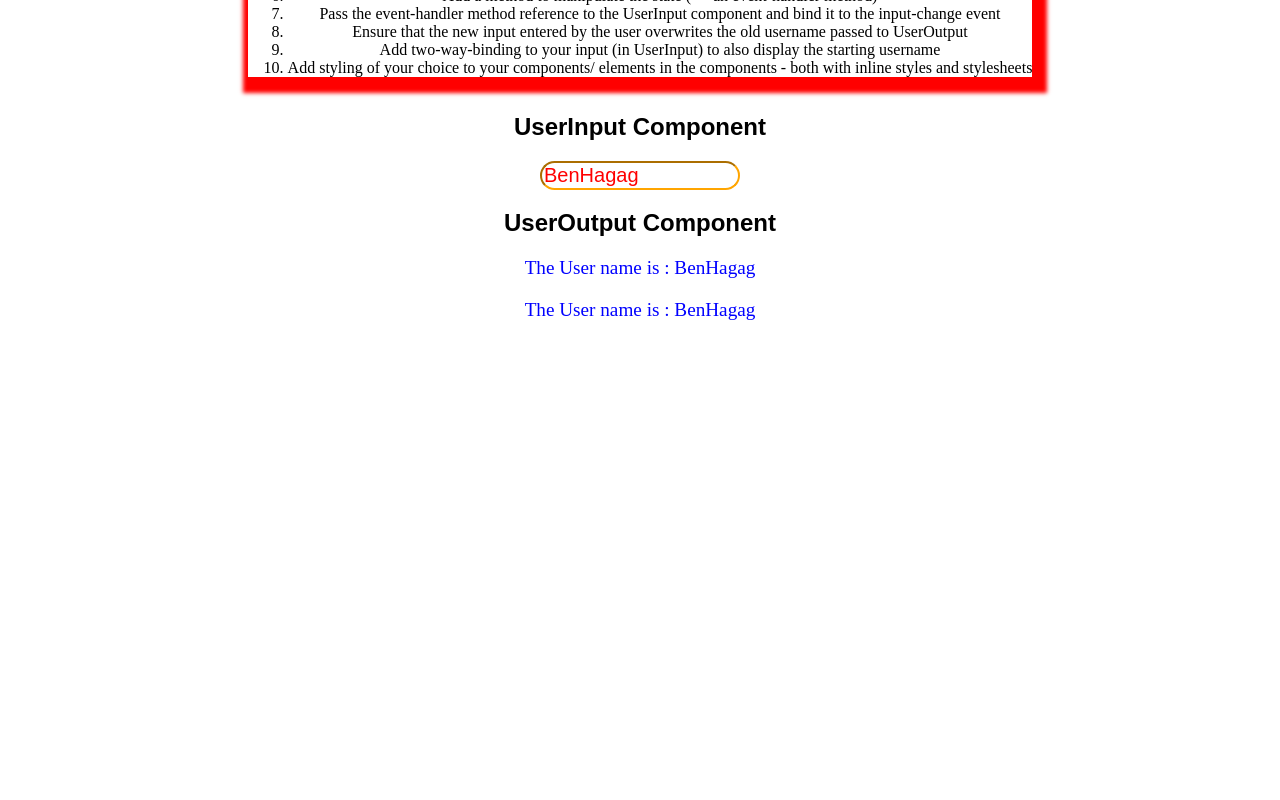
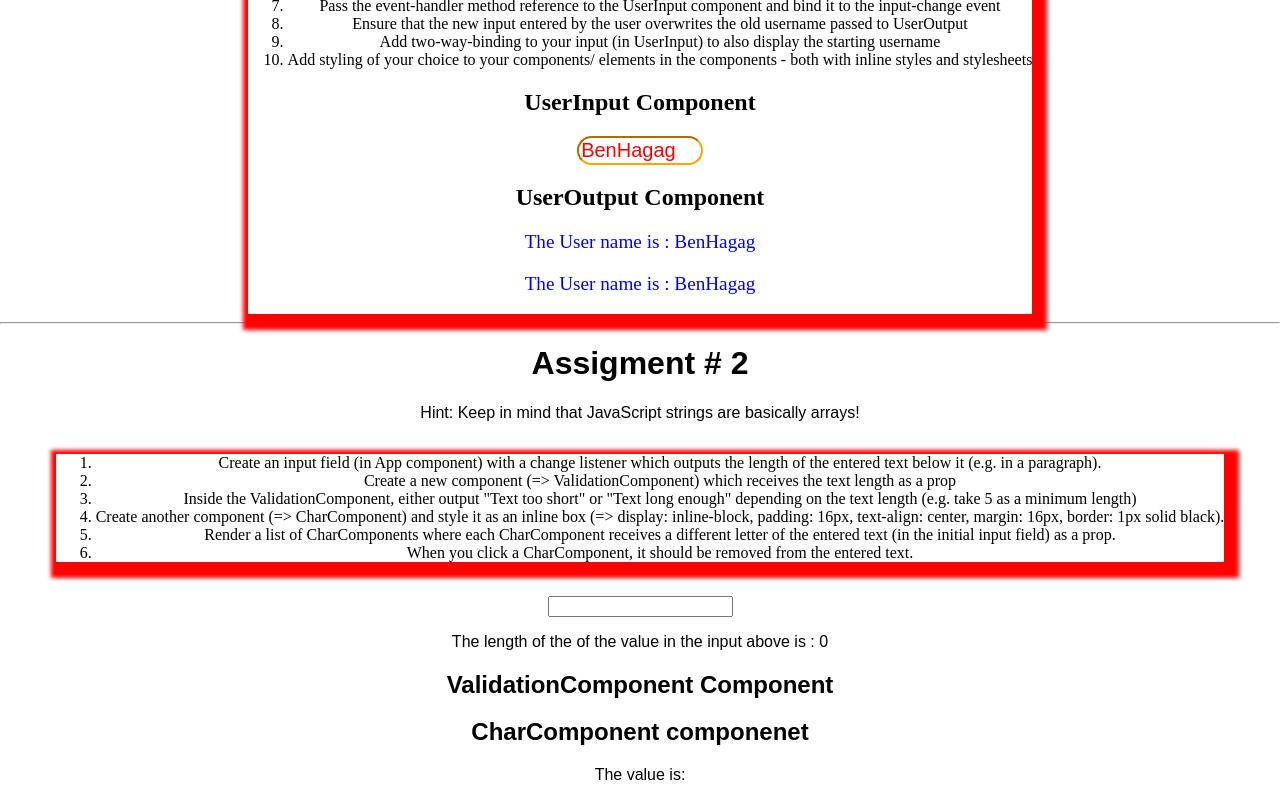
Before and after one commit to benhagag/Learning-React-2020, a React (Create React App) app: page / in a window 1280 px wide. Shown: the part 442-1242 px from the top of the page. Before the commit the page ends 800 px from the top, so only its background shows below. Built offline with nearby package versions, Linux system fonts and the light colour scheme.

Commit message:
initialize assigment number 2

```diff
--- a/src/App.css
+++ b/src/App.css
@@ -2,7 +2,7 @@
   text-align: center;
 }
 
-#assigment-1 ol{
+#assigment-1,#assigment-2  ol{
   display:inline-block;
   font-family: cursive;
   box-shadow: 5px 6px 4px 10px red;
--- a/src/App.js
+++ b/src/App.js
@@ -4,6 +4,9 @@ import Person from './Person/Person';
 import Animal from './Animal/Animal';
 import UserInput from './UserInput/UserInput';
 import UserOutput from './UserOutput/UserOutput';
+import ValidationComponent from './ValidationComponent/ValidationComponent';
+import  CharComponent from './CharComponent/CharComponent'
+import charComponent from './CharComponent/CharComponent';
 
 class App extends Component {
 
@@ -16,7 +19,9 @@ class App extends Component {
     ],
     showPersons: false,
     otherState: 'Some other data',
-    userName: 'BenHagag'
+    userName: 'BenHagag',
+    inputLength: 0,
+    inputValue: ''
   }
 
   /*
@@ -115,6 +120,20 @@ class App extends Component {
     });
   }
 
+  inputLengthHandler = (event) => {
+    this.setState({
+      inputLength:event.target.value.length,
+      inputValue:event.target.value
+    })
+  }
+
+  clearInputValue = () =>{
+    this.setState({
+      inputLength:0,
+      inputValue:''
+    })
+  }
+
   render() {
 
     // In Inline CSS in JSX we omit the - (background-color->backgroundColor)
@@ -171,6 +190,22 @@ class App extends Component {
       );
     }
 
+    // split('') -> will convert string into array
+    let letters = this.state.inputValue.split('');
+    if(Array.isArray(letters)){
+      let value = letters.join('');
+      letters = (
+        <div>
+           <h2>CharComponent componenet</h2>
+          <p>The value is: {value}</p>
+          {letters.map((letter, index) => {
+            return <CharComponent letter = {letter} key={index} click={this.clearInputValue} />
+          })}
+        </div>
+      )
+    }
+
+
     return (
       <div className="App">
         <h1>Hi, I am a React app</h1>
@@ -201,6 +236,26 @@ class App extends Component {
           <UserInput value={this.state.userName} change={this.userNameChangeHandler} />
           <h2>UserOutput Component</h2>
           <UserOutput userName={this.state.userName}/>
+        </div>
+        <hr></hr>
+        <div id="assigment-2">
+          <h1>Assigment # 2</h1>
+          <p>Hint: Keep in mind that JavaScript strings are basically arrays!</p>
+          <ol>
+            <li>Create an input field (in App component) with a change listener which outputs the length of the entered text below it (e.g. in a paragraph).</li>
+            <li>Create a new component (=> ValidationComponent) which receives the text length as a prop</li>
+            <li>Inside the ValidationComponent, either output "Text too short" or "Text long enough" depending on the text length (e.g. take 5 as a minimum length)</li>
+            <li>Create another component (=> CharComponent) and style it as an inline box (=> display: inline-block, padding: 16px, text-align: center, margin: 16px, border: 1px solid black).</li>
+            <li>Render a list of CharComponents where each CharComponent receives a different letter of the entered text (in the initial input field) as a prop.</li>
+            <li>When you click a CharComponent, it should be removed from the entered text.</li>
+          </ol>
+          <br></br>
+          <br></br>
+          <input type="text" value={this.state.inputValue} onChange={(event) => this.inputLengthHandler(event)}/>
+          <p>The length of the of the value in the input above is : {this.state.inputLength}</p>
+          <h2>ValidationComponent Component</h2>
+          <ValidationComponent inputLength={this.state.inputLength}/>
+          {letters}
         </div>
       </div>
     );
--- /dev/null
+++ b/src/CharComponent/CharComponent.js
@@ -0,0 +1,23 @@
+import React from 'react';
+
+// Create another component (=> CharComponent) and style it as an inline box (=> display: inline-block, padding: 16px, text-align: center, margin: 16px, border: 1px solid black).
+
+const charComponent = props =>{
+
+    const style = {
+        display: "inline-block",
+        padding: "16px",
+        textAlign: "center",
+        margin: "16px",
+        border: "1px solid black"
+    }
+
+    return(
+        <div style={style} onClick={props.click}>
+            {props.letter}
+        </div>
+    );
+
+}
+
+export default charComponent;
--- /dev/null
+++ b/src/ValidationComponent/ValidationComponent.js
@@ -0,0 +1,28 @@
+import React from 'react';
+
+const validationComponent = props => {
+
+    let errorValidtion = null;
+
+    if(props.inputLength != 0){
+
+        if(props.inputLength > 15){
+            errorValidtion = 'The input text is too long, must be 15 characters or less';
+        }else if(props.inputLength < 5){
+            errorValidtion = 'The input text is too short, must be 5 characters at least';
+        }
+
+    }
+
+    return(
+        <div>
+            <p>
+                {errorValidtion}
+            </p>
+        </div>
+    );
+
+
+}
+
+export default validationComponent;
```
